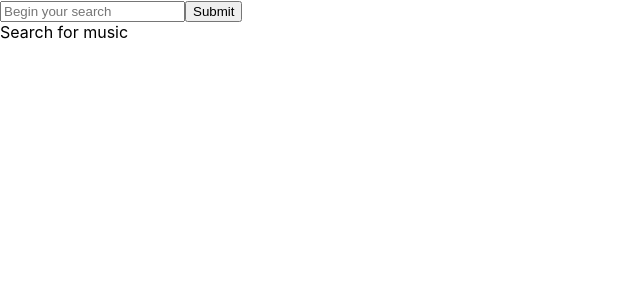
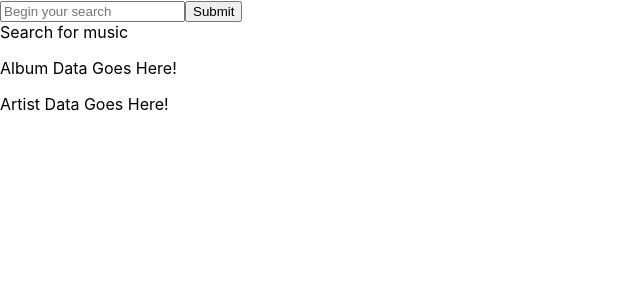
Before and after one commit to iesnoth/music-pass-2, a React (Create React App) app: page / in a window 1280 px wide. Shown: the top 300 px of the page, without its empty margins (0-640 px from the left). Built offline with nearby package versions, Linux system fonts and the light colour scheme.

Commit message:
router started

```diff
--- a/package.json
+++ b/package.json
@@ -8,6 +8,7 @@
     "@testing-library/user-event": "^13.5.0",
     "react": "^18.2.0",
     "react-dom": "^18.2.0",
+    "react-router-dom": "^6.4.4",
     "react-scripts": "5.0.1",
     "web-vitals": "^2.1.4"
   },
--- /dev/null
+++ b/src/AlbumView.js
@@ -0,0 +1,13 @@
+import {useState, useEffect} from 'react'
+
+function AlbumView() {
+    const [albumView, setAlbumView] = useState([])
+
+    return(
+        <div>
+            <p>Album Data Goes Here!</p>
+        </div>
+    )
+}
+
+export default AlbumView
--- a/src/App.js
+++ b/src/App.js
@@ -1,6 +1,9 @@
 import { useEffect, useState } from 'react'
+import { BrowserRouter as Router, Routes, Route } from 'react-router-dom'
 import Gallery from './components/Gallery'
 import SearchBar from './components/SearchBar'
+import AlbumView from './AlbumView'
+import ArtistView from './ArtistView'
 
 function App() {
   let [search, setSearch] = useState('')
@@ -37,6 +40,8 @@
       <SearchBar handleSearch={handleSearch} />
       {message}
       <Gallery data={data} />
+      <AlbumView />
+      <ArtistView />
     </div>
   );
 }
--- /dev/null
+++ b/src/ArtistView.js
@@ -0,0 +1,13 @@
+import {useState, useEffect} from 'react'
+
+function ArtistView() {
+    const [artistView, setArtistView] = useState([])
+
+    return(
+        <div>
+            <p>Artist Data Goes Here!</p>
+        </div>
+    )
+}
+
+export default ArtistView
```
Also changed, not shown: 1 other file (tests, documents, lock files or other folders).
